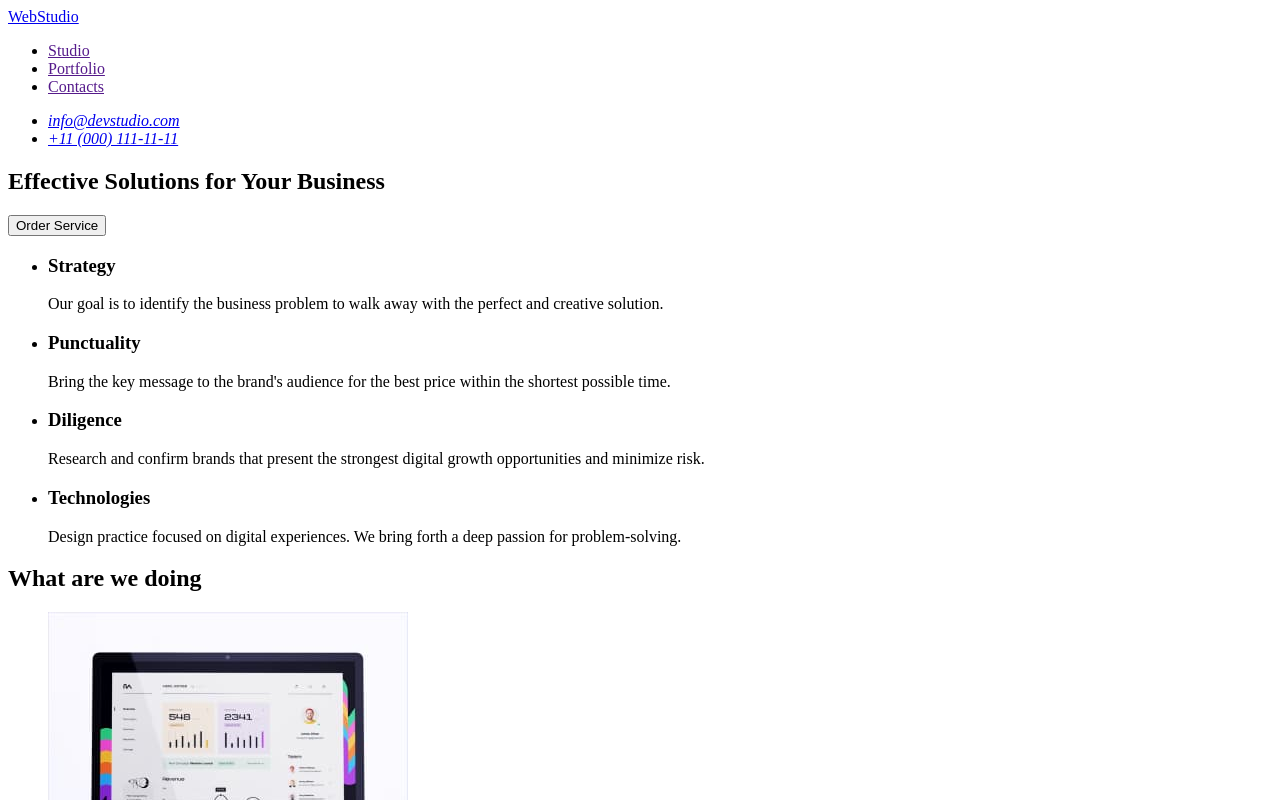
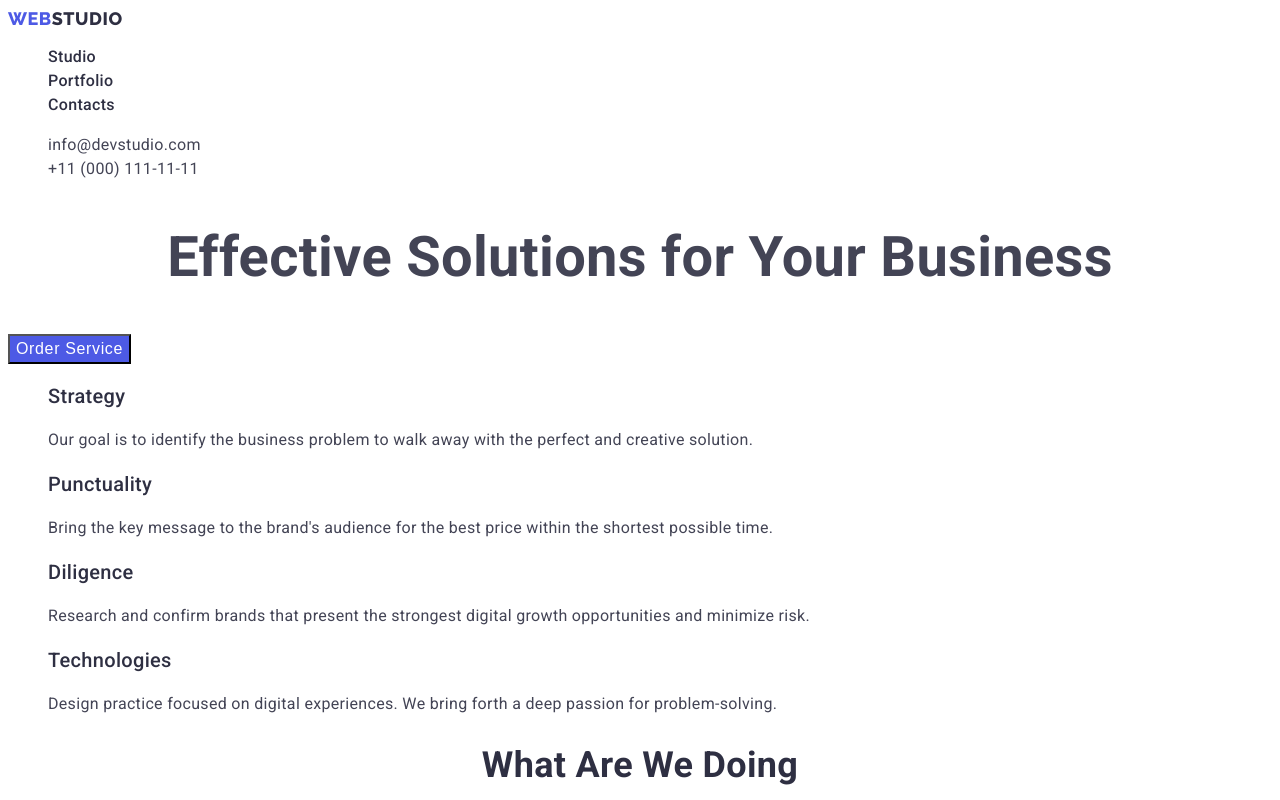
Before and after one commit to Juliya-Shamray/goit-markup-hw-02, a plain HTML site: page index.html in a window 1280 px wide. Shown: the top 800 px of the page. Drawn offline with Linux system fonts and the light colour scheme.

Commit message:
added styles.css, connecting fonts, comments

```diff
--- /dev/null
+++ b/css/styles.css
@@ -0,0 +1,125 @@
+:root {
+    --decor-logo-color: #4D5AE5;
+    --nav-color: #2E2F42;
+    --primary-text-color: #434455;
+    --secondary-color: #FFFFFF;
+    --bgc-button: #4D5AE5;
+    --description-color: #F4F4FD;
+    --active-color: #404BBF;
+}
+
+.list {
+    list-style: none;
+}
+
+.link {
+    text-decoration: none;
+}
+
+body {
+    font-family: 'Roboto', sans-serif;
+    color: var(--primary-text-color);
+    letter-spacing: 0.02em;
+}
+
+/* =====================  Common components  ================ */
+
+.button {
+    font-style: normal;
+    font-weight: 500;
+    font-size: 16px;
+    line-height: 1.5;
+    letter-spacing: 0.04em;
+    color: var(--secondary-color);
+    background-color: var(--bgc-button);
+    cursor: pointer;
+}
+
+.button:hover,
+.button:focus {
+    background-color: var(--active-color);
+}
+
+.title {
+    font-weight: 500;
+    font-size: 20px;
+    line-height: 1.2;
+    color: var(--nav-color);
+}
+
+.subtitle {
+    font-size: 16px;
+    line-height: 1.5;
+}
+
+.section-title {
+    font-weight: 700;
+    font-size: 36px;
+    line-height: 1.11;
+    text-align: center;
+    text-transform: capitalize;
+    color: var(--nav-color);
+
+}
+
+/* ======================  Header ===========================*/
+
+.logo {
+    font-family: 'Raleway', sans-serif;
+    font-style: normal;
+    font-weight: 800;
+    font-size: 18px;
+    line-height: 1.17;
+    letter-spacing: 0.03em;
+    text-transform: uppercase;
+    color: var(--nav-color)
+}
+
+.decor {
+    color: var(--decor-logo-color);
+}
+
+.menu-link {
+    font-style: normal;
+    font-weight: 500;
+    font-size: 16px;
+    line-height: 1.5;
+    color: var(--nav-color);
+}
+
+.menu-link:hover,
+.menu-link:focus {
+    color: var(--active-color)
+}
+
+.contacts-link {
+    font-style: normal;
+    font-size: 16px;
+    line-height: 1.5;
+    color: var(--primary-text-color);
+}
+
+.contacts-link:hover,
+.contacts-link:focus {
+    color: var(--active-color)
+}
+
+/* ======================  Hero ===================== */
+
+.hero-title {
+    font-weight: 700;
+    font-size: 56px;
+    line-height: 1.07;
+    text-align: center;
+}
+
+
+/* =======================  Advantages  ===================== */
+
+/* =======================  Work  ========================== */
+
+/* ======================  Footer  ============================= */
+
+.footer-description {
+    color: var(--description-color)
+}
--- a/index.html
+++ b/index.html
@@ -4,84 +4,120 @@
     <meta charset="UTF-8" />
     <meta name="viewport" content="width=device-width, initial-scale=1.0" />
     <title>Document</title>
+    <link rel="preconnect" href="https://fonts.googleapis.com" />
+    <link rel="preconnect" href="https://fonts.gstatic.com" crossorigin />
+    <link
+      href="https://fonts.googleapis.com/css2?family=Raleway:wght@800&family=Roboto:wght@400;500;700;900&display=swap"
+      rel="stylesheet"
+    />
+    <link rel="stylesheet" href="./css/styles.css" />
   </head>
   <body>
-    <header>
-      <nav>
-        <a href="./index.html">WebStudio</a>
-        <ul>
-          <li><a href="">Studio</a></li>
-          <li><a href="">Portfolio</a></li>
-          <li><a href="">Contacts</a></li>
+    <!-- Header -->
+
+    <header class="header">
+      <nav class="page-nav">
+        <a class="link logo" href="./index.html"
+          ><span class="decor">Web</span>Studio</a
+        >
+        <ul class="menu list">
+          <li class="menu-item">
+            <a class="menu-link link" href="">Studio</a>
+          </li>
+          <li class="menu-item">
+            <a class="menu-link link" href="./portfolio.html">Portfolio</a>
+          </li>
+          <li class="menu-item">
+            <a class="menu-link link" href="">Contacts</a>
+          </li>
         </ul>
       </nav>
-      <address>
-        <ul>
-          <li><a href="mailto:info@devstudio.com">info@devstudio.com</a></li>
-          <li><a href="tel:+110001111111">+11 (000) 111-11-11</a></li>
+      <address class="contacts">
+        <ul class="contacts list">
+          <li class="contacts-item">
+            <a class="contacts-link link" href="mailto:info@devstudio.com"
+              >info@devstudio.com</a
+            >
+          </li>
+          <li class="contacts-item">
+            <a class="contacts-link link" href="tel:+110001111111"
+              >+11 (000) 111-11-11</a
+            >
+          </li>
         </ul>
       </address>
     </header>
 
     <main>
-      <section>
-        <h1>Effective Solutions for Your Business</h1>
-        <button type="button">Order Service</button>
+      <!-- Hero -->
+
+      <section class="hero">
+        <h1 class="hero-title">Effective Solutions for Your Business</h1>
+        <button class="button" type="button">Order Service</button>
       </section>
-      <section>
+
+      <!-- Advantages -->
+
+      <section class="advantages">
         <h2 hidden>Advantages</h2>
-        <ul>
-          <li>
-            <h3>Strategy</h3>
-            <p>
+        <ul class="advantages-list list">
+          <li class="advantages-item">
+            <h3 class="advantages-caption title">Strategy</h3>
+            <p class="advantages-description subtitle">
               Our goal is to identify the business problem to walk away with the
               perfect and creative solution.
             </p>
           </li>
-          <li>
-            <h3>Punctuality</h3>
-            <p>
+          <li class="advantages-item">
+            <h3 class="advantages-caption title">Punctuality</h3>
+            <p class="advantages-description subtitle">
               Bring the key message to the brand's audience for the best price
               within the shortest possible time.
             </p>
           </li>
-          <li>
-            <h3>Diligence</h3>
-            <p>
+          <li class="advantages-item">
+            <h3 class="advantages-caption title">Diligence</h3>
+            <p class="advantages-description subtitle">
               Research and confirm brands that present the strongest digital
               growth opportunities and minimize risk.
             </p>
           </li>
-          <li>
-            <h3>Technologies</h3>
-            <p>
+          <li class="advantages-item">
+            <h3 class="advantages-caption title">Technologies</h3>
+            <p class="advantages-description subtitle">
               Design practice focused on digital experiences. We bring forth a
               deep passion for problem-solving.
             </p>
           </li>
         </ul>
       </section>
-      <section>
-        <h2>What are we doing</h2>
-        <ul>
-          <li>
+
+      <!-- Work -->
+
+      <section class="work">
+        <h2 class="work-title section-title">What are we doing</h2>
+        <ul class="work-list list">
+          <li class="work-item">
             <img
+              class="work-image"
               src="./images/monitor.jpg"
               alt="monitor"
               width="360"
               height="300"
             />
           </li>
-          <li>
+          <li class="work-item">
             <img
+              class="work-image"
               src="./images/phone.jpg"
               alt="phone"
               width="360"
               height="300"
             />
           </li>
-          <li>
+          <li class="work-item">
             <img
+              class="work-image"
               src="./images/phone-laptop.jpg"
               alt="phone and laptop"
               width="360"
@@ -90,10 +126,12 @@
           </li>
         </ul>
       </section>
-      <section>
-        <h2>Our Team</h2>
-        <ul>
-          <li>
+      <!-- Team -->
+
+      <section class="team">
+        <h2 class="team-title section-title">Our Team</h2>
+        <ul class="team-list list">
+          <li class="team-item">
             <img
               src="./images/mark-guerrero.jpg"
               alt="man"
@@ -103,43 +141,50 @@
             <h3>Mark Guerrero</h3>
             <p>Product Designer</p>
           </li>
-          <li>
+          <li class="team-item">
             <img
+              class="team-img"
               src="./images/tom-ford.jpg"
               alt="man"
               width="264"
               height="260"
             />
-            <h3>Tom Ford</h3>
-            <p>Frontend Developer</p>
+            <h3 class="team-name title">Tom Ford</h3>
+            <p class="team-position subtitle">Frontend Developer</p>
           </li>
           <li>
             <img
+              class="team-img"
               src="./images/camila-garcia.jpg"
               alt="woman"
               width="264"
               height="260"
             />
-            <h3>Camila Garcia</h3>
-            <p>Marketing</p>
+            <h3 class="team-name title">Camila Garcia</h3>
+            <p class="team-position subtitle">Marketing</p>
           </li>
-          <li>
+          <li class="team-item">
             <img
+              class="team-img"
               src="./images/daniel-wilson.jpg"
               alt="man"
               width="264"
               height="260"
             />
-            <h3>Daniel Wilson</h3>
-            <p>UI Designer</p>
+            <h3 class="team-name title">Daniel Wilson</h3>
+            <p class="team-position subtitle">UI Designer</p>
           </li>
         </ul>
       </section>
     </main>
 
-    <footer>
-      <a href="./index.html">WebStudio</a>
-      <p>
+    <!-- Footer -->
+
+    <footer class="footer">
+      <a class="link logo" href="./index.html"
+        ><span class="decor">Web</span>Studio</a
+      >
+      <p class="footer-description subtitle">
         Increase the flow of customers and sales for your business with digital
         marketing & growth solutions.
       </p>
```
